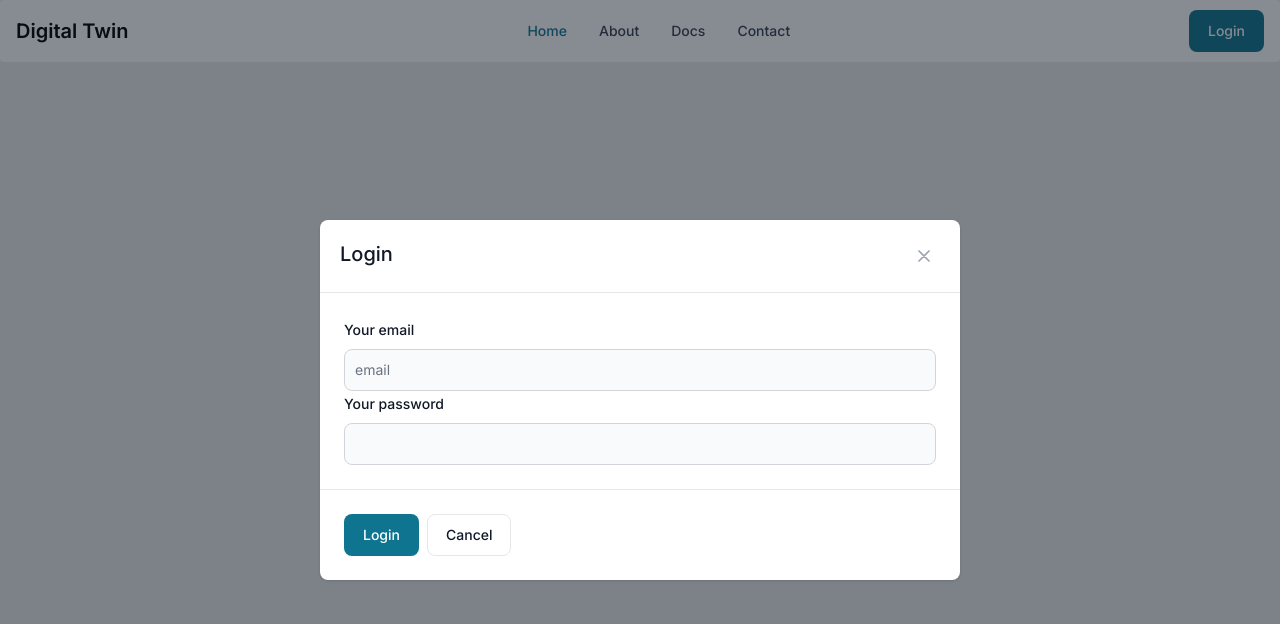
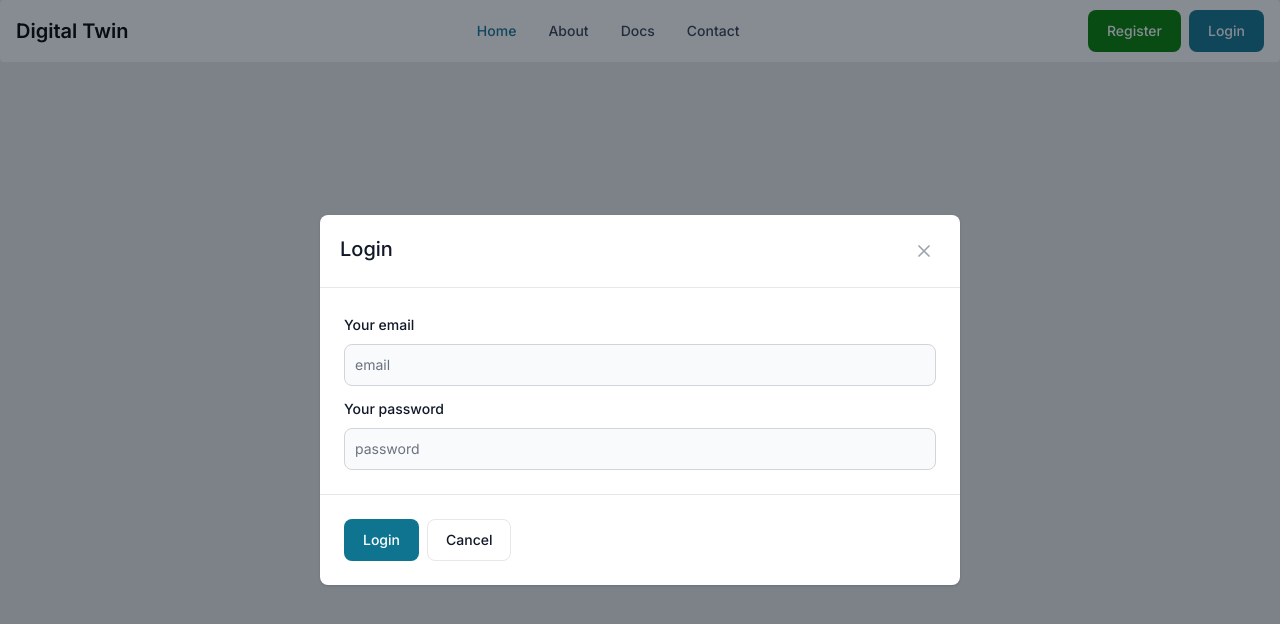
Before and after one commit to henr-E/Final-bachelor-project, a Next.js app in the folder frontend/: page / in a window 1280 px wide. Both pictures are taken after a click on the button "Login". Shown: the top 624 px of the page. Built offline with nearby package versions, Linux system fonts and the light colour scheme.

Commit message:
add register modal and button

```diff
--- a/frontend/package.json
+++ b/frontend/package.json
@@ -13,7 +13,7 @@
     "flowbite-react": "^0.7.2",
     "jwt-decode": "^4.0.0",
     "leaflet": "^1.9.4",
-    "next": "14.1.0",
+    "next": "^14.1.0",
     "react": "^18",
     "react-dom": "^18",
     "react-leaflet": "^4.2.1"
--- a/frontend/src/app/page.tsx
+++ b/frontend/src/app/page.tsx
@@ -3,14 +3,16 @@
 import React, { useState } from 'react';
 import MainNavbar from "@/components/MainNavbar";
 import LoginModal from '@/components/modals/LoginModal';
+import RegisterModal from "@/components/modals/RegisterModal";
 
 export default function Home() {
     const [isLoginModalOpen, setIsLoginModalOpen] = useState(false);
-
+    const [isRegisterModalOpen, setIsRegisterModalOpen] = useState(false);
     return (
         <>
-            <MainNavbar openLoginModal={() => setIsLoginModalOpen(true)} />
+            <MainNavbar openLoginModal={() => setIsLoginModalOpen(true)}  openRegisterModal={() => setIsRegisterModalOpen(true)}/>
             <LoginModal isLoginModalOpen={isLoginModalOpen} closeLoginModal={() => setIsLoginModalOpen(false)} />
+            <RegisterModal isRegisterModalOpen={isRegisterModalOpen} closeRegisterModal={() => setIsRegisterModalOpen(false)} />
         </>
     )
 }
--- a/frontend/src/components/MainNavbar.tsx
+++ b/frontend/src/components/MainNavbar.tsx
@@ -7,9 +7,10 @@ import { useContext } from "react";
 
 interface MainNavbarProps {
     openLoginModal: () => void;
+    openRegisterModal: ()=> void;
 }
 
-function MainNavbar({ openLoginModal }: MainNavbarProps) {
+function MainNavbar({ openLoginModal, openRegisterModal }: MainNavbarProps) {
     const [userState, dispatch] = useContext(UserContext);
     const router = useRouter();
 
@@ -21,13 +22,20 @@ function MainNavbar({ openLoginModal }: MainNavbarProps) {
         }
     }
 
+    const handleRegisterButtonClick = () => {
+        openRegisterModal();
+    }
+
     return <Navbar fluid rounded>
         <NavbarBrand>
             <span className="self-center whitespace-nowrap text-xl font-semibold dark:text-white">Digital Twin</span>
         </NavbarBrand>
         <div className="flex md:order-2">
+            <Button onClick={handleRegisterButtonClick} style={{backgroundColor: 'green'}}>Register</Button>
+            <div className="ml-2">
             <Button onClick={handleGetStartedButtonClick}>{userState.user ? 'Dashboard' : 'Login'}</Button>
-            <NavbarToggle />
+            <NavbarToggle/>
+            </div>
         </div>
         <NavbarCollapse>
             <NavbarLink href="#" active>
@@ -37,7 +45,7 @@ function MainNavbar({ openLoginModal }: MainNavbarProps) {
             <NavbarLink href="#">Docs</NavbarLink>
             <NavbarLink href="#">Contact</NavbarLink>
         </NavbarCollapse>
-    </Navbar >
+    </Navbar>
 }
 
 export default MainNavbar;
--- a/frontend/src/components/modals/LoginModal.tsx
+++ b/frontend/src/components/modals/LoginModal.tsx
@@ -81,13 +81,13 @@ function LoginModal({ isLoginModalOpen, closeLoginModal }: LoginModalProps) {
                         <div className="mb-2 block">
                             <Label htmlFor="email" value="Your email" />
                         </div>
-                        <TextInput id="email" type="email" value={username} placeholder="email" required onChange={(e) => setUsername(e.target.value)} />
+                        <TextInput id="email" type="email" value={username} placeholder="email" required onChange={(e) => setUsername(e.target.value)} style={{ marginBottom: '10px' }} />
                     </div>
                     <div>
                         <div className="mb-2 block">
                             <Label htmlFor="password" value="Your password" />
                         </div>
-                        <TextInput id="password" type="password" value={password} required onChange={(e) => setPassword(e.target.value)} />
+                        <TextInput id="password" type="password" value={password} placeholder={"password"} required onChange={(e) => setPassword(e.target.value)} />
                     </div>
                 </Modal.Body>
                 <Modal.Footer>
--- /dev/null
+++ b/frontend/src/components/modals/RegisterModal.tsx
@@ -0,0 +1,68 @@
+'use client';
+
+import { User, UserContext } from '@/store/user';
+import {
+    Button,
+    Modal,
+    Label,
+    TextInput,
+} from 'flowbite-react';
+import { useContext, useState } from 'react';
+import { jwtDecode } from 'jwt-decode';
+
+interface RegisterModalProps {
+    isRegisterModalOpen: boolean;
+    closeRegisterModal: () => void;
+}
+
+function RegisterModal({ isRegisterModalOpen, closeRegisterModal }: RegisterModalProps) {
+    const [userState, dispatch] = useContext(UserContext);
+
+    const [username, setUsername] = useState("");
+    const [password, setPassword] = useState("");
+
+    const handleRegisterButtonClick = async () => {
+        closeRegisterModal();
+    }
+
+    const handleCancelButtonClick = () => {
+        closeRegisterModal();
+    }
+
+    return (
+        <>
+            <Modal show={isRegisterModalOpen} onClose={closeRegisterModal}>
+                <Modal.Header>Register</Modal.Header>
+                <Modal.Body>
+                    <div>
+                        <div className="mb-2 block" >
+                            <Label htmlFor="email" value="Your email"/>
+                        </div>
+                        <TextInput id="email" type="email" value={username} placeholder="email" required
+                                   onChange={(e) => setUsername(e.target.value)} style={{ marginBottom: '10px' }}/>
+                    </div>
+                    <div>
+                        <div className="mb-2 block">
+                            <Label htmlFor="password" value="Your password"/>
+                        </div>
+                        <TextInput id="password" type="password" value={password} placeholder="password" required
+                                   onChange={(e) => setPassword(e.target.value)} style={{ marginBottom: '10px' }} />
+                    </div>
+                    <div>
+                        <div className="mb-2 block">
+                            <Label htmlFor="password" value="Repeat password"/>
+                        </div>
+                        <TextInput id="password" type="password" value={password} placeholder="password" required
+                                   onChange={(e) => setPassword(e.target.value)}/>
+                    </div>
+                </Modal.Body>
+                <Modal.Footer>
+                    <Button onClick={handleRegisterButtonClick} color={"green"}>Register</Button>
+                    <Button color="gray" onClick={handleCancelButtonClick}>Cancel</Button>
+                </Modal.Footer>
+            </Modal>
+        </>
+    );
+}
+
+export default RegisterModal;
```
Also changed, not shown: 1 other file (tests, documents, lock files or other folders).
